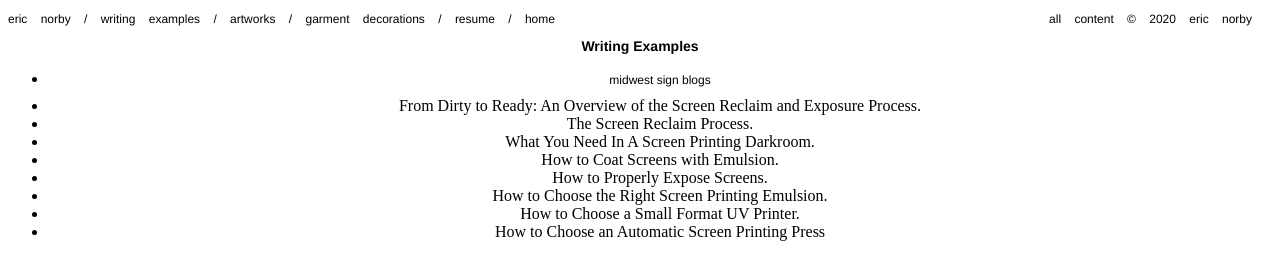
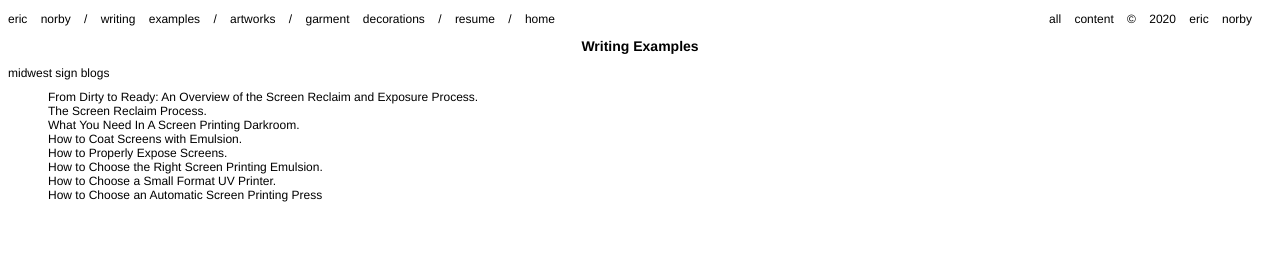
Before and after one commit to ericnorby/ericnorby.github.io, a plain HTML site: page writing.html in a window 1280 px wide. Drawn offline with Linux system fonts and the light colour scheme.

Commit message:
Update writing.html

```diff
--- a/writing.html
+++ b/writing.html
@@ -28,18 +28,20 @@ eric norby /
 
 <div id="rowTwo">
 <h1>Writing Examples</h1>
-<ul>
-    <li><h2>Midwest Sign Blogs</h2></li>
-    <li><a href="https://www.midwestsign.com/blog/2020/09/11/from-dirty-to-ready-an-overview-of-the-screen-reclaim-and-exposure-process/">From Dirty to Ready: An Overview of the Screen Reclaim and Exposure Process.</li></a>
-    <li><a href="https://www.midwestsign.com/blog/2020/09/16/the-screen-reclaim-process/">The Screen Reclaim Process.</a></li>
-    <li><a href="https://www.midwestsign.com/blog/2020/09/24/what-you-need-in-a-screen-printing-darkroom/">What You Need In A Screen Printing Darkroom.</a></li>
-    <li><a href="https://www.midwestsign.com/blog/2020/09/28/how-to-coat-screens-with-emulsion/">How to Coat Screens with Emulsion.</a></li>
-    <li><a href="https://www.midwestsign.com/blog/2020/10/07/how-to-properly-expose-screens/">How to Properly Expose Screens.</a></li>
-    <li><a href="https://www.midwestsign.com/blog/2020/10/12/how-to-choose-the-right-screen-printing-emulsion/">How to Choose the Right Screen Printing Emulsion.</a></li>
-    <li><a href="https://www.midwestsign.com/blog/2020/10/16/how-to-choose-a-small-format-uv-printer/">How to Choose a Small Format UV Printer.</a></li>
-    <li><a href="https://www.midwestsign.com/blog/2020/10/27/how-to-choose-an-automatic-screen-printing-press/">How to Choose an Automatic Screen Printing Press</a></li>
-    </ul>
-    </div>
+<dl>
+    <dt><h2 id="ul_header">Midwest Sign Blogs</h2></dt>
+    <dd><a href="https://www.midwestsign.com/blog/2020/09/11/from-dirty-to-ready-an-overview-of-the-screen-reclaim-and-exposure-process/">From Dirty to Ready: An Overview of the Screen Reclaim and Exposure Process.</dd></a>
+    <dd><a href="https://www.midwestsign.com/blog/2020/09/16/the-screen-reclaim-process/">The Screen Reclaim Process.</a></dd>
+    <dd><a href="https://www.midwestsign.com/blog/2020/09/24/what-you-need-in-a-screen-printing-darkroom/">What You Need In A Screen Printing Darkroom.</a></dd>
+    <dd><a href="https://www.midwestsign.com/blog/2020/09/28/how-to-coat-screens-with-emulsion/">How to Coat Screens with Emulsion.</a></dd>
+    <dd><a href="https://www.midwestsign.com/blog/2020/10/07/how-to-properly-expose-screens/">How to Properly Expose Screens.</a></dd>
+    <dd><a href="https://www.midwestsign.com/blog/2020/10/12/how-to-choose-the-right-screen-printing-emulsion/">How to Choose the Right Screen Printing Emulsion.</a></dd>
+    <dd><a href="https://www.midwestsign.com/blog/2020/10/16/how-to-choose-a-small-format-uv-printer/">How to Choose a Small Format UV Printer.</a></dd>
+    <dd><a href="https://www.midwestsign.com/blog/2020/10/27/how-to-choose-an-automatic-screen-printing-press/">How to Choose an Automatic Screen Printing Press</a></dd>
+</ul>
+
+
+</div>
 <div id="rowThree">
 
 </div>
```
